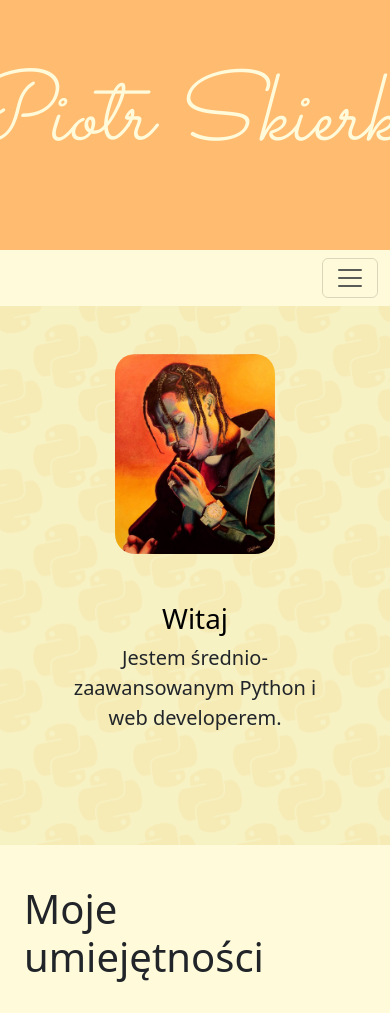
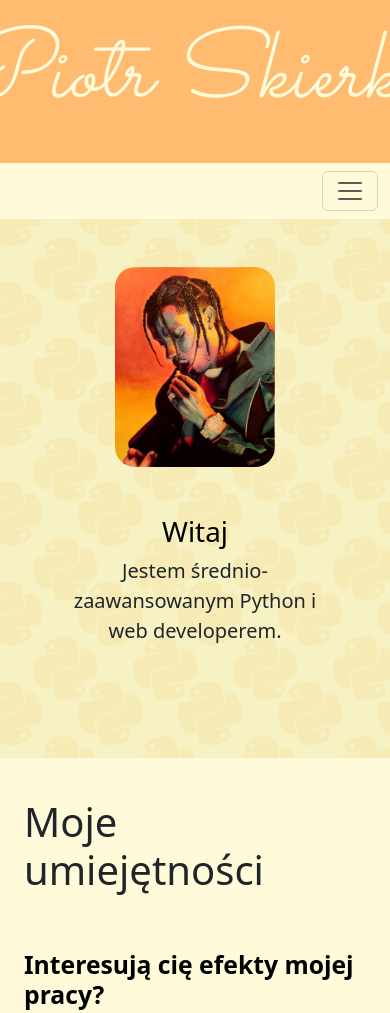
Before and after one commit to kls028/portfolio, a plain HTML site: page index.html in a window 390 px wide. Shown: the top 1013 px of the page. Drawn offline with nearby package versions, Linux system fonts and the light colour scheme; a web font is replaced by a local one.

Commit message:
Update style.css

```diff
--- a/style.css
+++ b/style.css
@@ -8,7 +8,12 @@
 
 
 }
-
+@media (max-width: 768px) {
+    .main-header {
+        height: auto; /* Ustawienie wysokości na auto, aby dostosować się do zawartości */
+        padding: 20px; /* Dodanie wewnętrznego marginesu dla lepszego wyglądu */
+    }
+}
 .name {
     color: #FFFBDA;
     font-family: "Sacramento", cursive;
```
